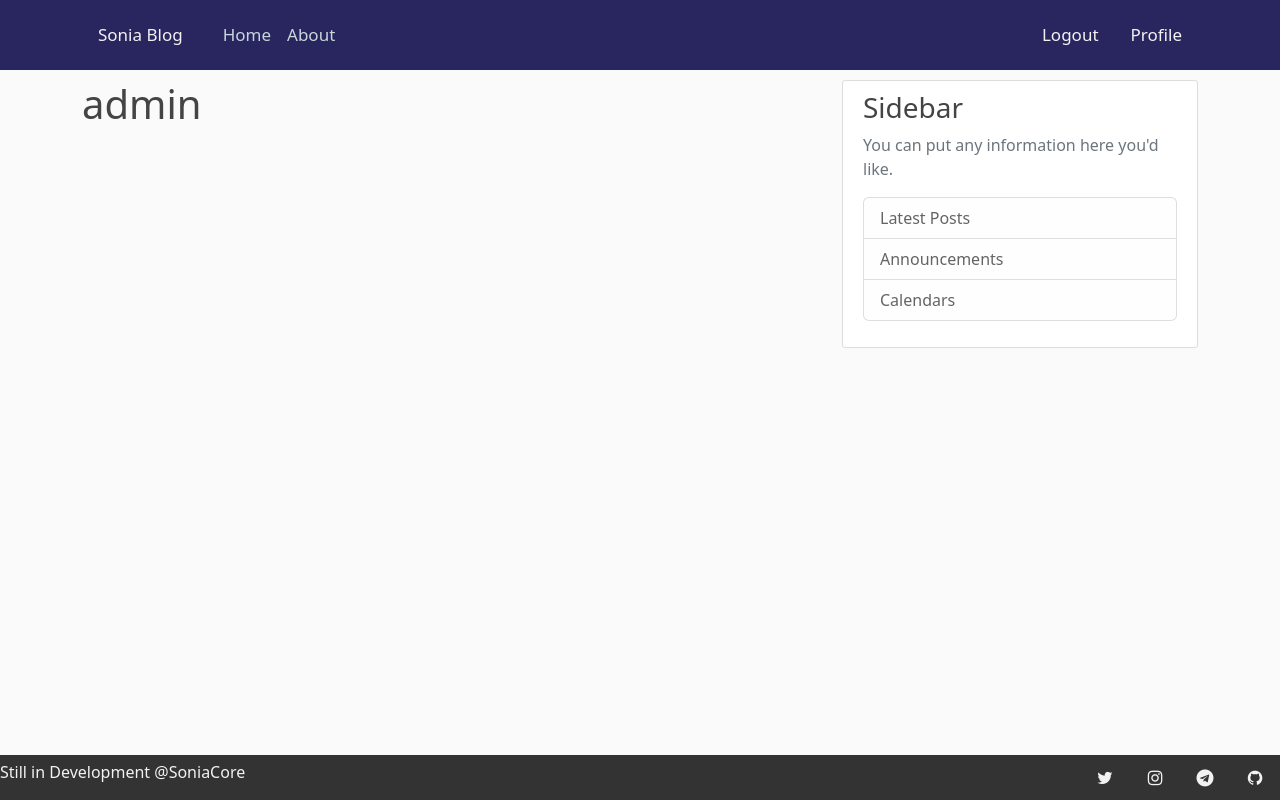
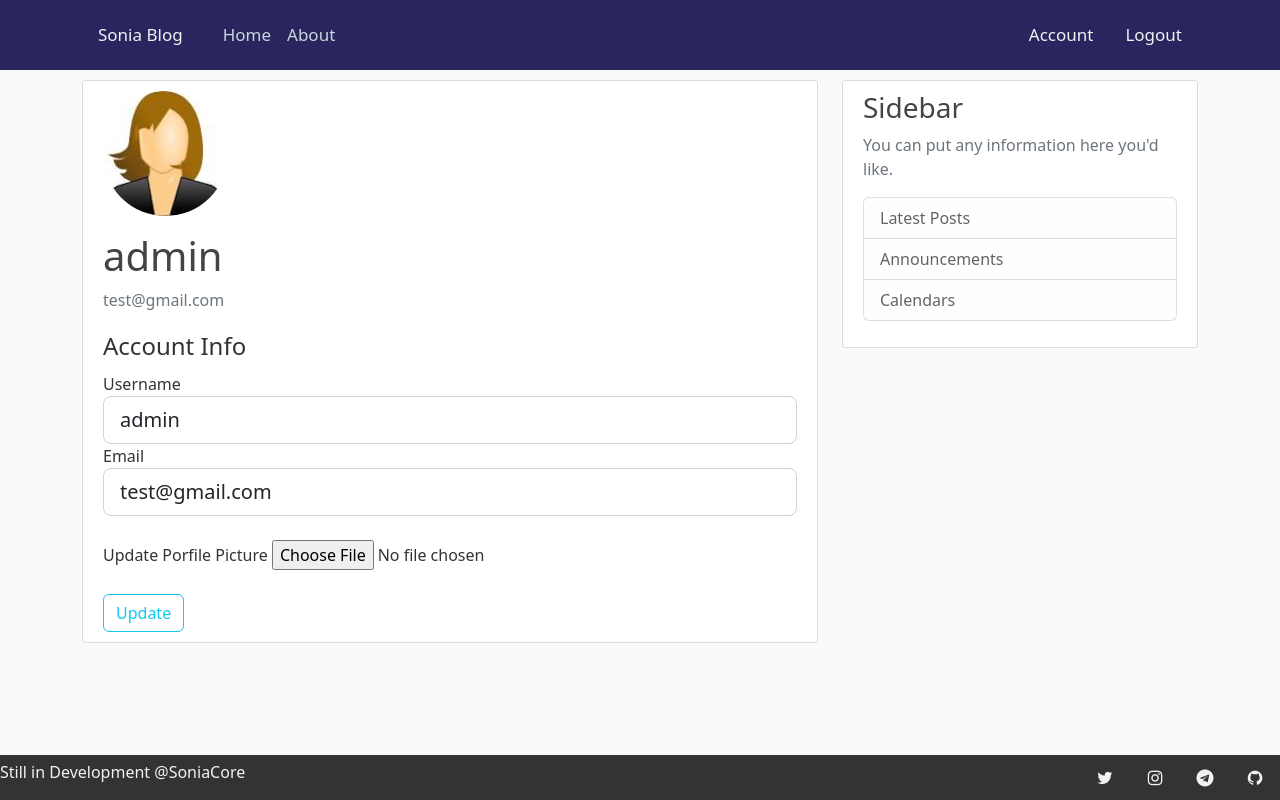
Before and after one commit to SonyaCore/simple-flask-blog, a Flask app: page /account in a window 1280 px wide. Run offline with Flask 2, Linux system fonts and the light colour scheme; a user stored in the database is signed in; some libraries are stand-ins or nearby versions.

Commit message:
added profile update and profile picture update

```diff
--- a/app/forms.py
+++ b/app/forms.py
@@ -1,17 +1,23 @@
 from flask_wtf import FlaskForm
+from flask_wtf.file import FileField , FileAllowed
+from flask_login import current_user
 from wtforms import StringField , PasswordField , SubmitField , BooleanField
 from wtforms.validators import DataRequired,Length , Email , EqualTo , ValidationError
 from app.models import User
 
 class RegistrationForm(FlaskForm):
     username = StringField('Username',
-                            validators=[DataRequired(),Length(min=2,max=10)])
+                            validators=[DataRequired(),
+                            Length(min=2,max=10)])
     email = StringField('Email',
-                            validators=[DataRequired(),Email()])
+                            validators=[DataRequired(),
+                            Email()])
     password = PasswordField('Password',
                             validators=[DataRequired()])
     confirm_password = PasswordField('Confirm Password',
-                            validators=[DataRequired(),EqualTo('password')])
+                            validators=[DataRequired(),
+                            EqualTo('password')])
+
     submit = SubmitField('Sign Up')
 
     def validate_username(self,username):
@@ -26,9 +32,35 @@ class RegistrationForm(FlaskForm):
 
 class LoginForm(FlaskForm):
     email = StringField('Email',
-                            validators=[DataRequired(),Email()])
+                            validators=[DataRequired(),
+                            Email()])
     password = PasswordField('Password',
                             validators=[DataRequired()])
 
     remember = BooleanField('Remember Me')
     submit = SubmitField('Login')
+
+class UpdateAccountForm(FlaskForm):
+    username = StringField('Username',
+                            validators=[DataRequired(),
+                            Length(min=2,max=10)])
+    email = StringField('Email',
+                            validators=[DataRequired(),
+                            Email()])
+
+    picture = FileField('Update Porfile Picture',
+                            validators=[FileAllowed(['jpg','png','jpeg'])])
+
+    submit = SubmitField('Update')
+
+    def validate_username(self,username):
+        if username.data != current_user.username:
+            user = User.query.filter_by(username=username.data).first()
+            if user:
+                raise ValidationError('ََThe username already exist!')
+
+    def validate_email(self,email):
+        if email.data != current_user.email:
+            user = User.query.filter_by(email=email.data).first()
+            if user:
+                raise ValidationError('The email already exist!')
--- a/app/routes.py
+++ b/app/routes.py
@@ -1,8 +1,13 @@
 from flask import render_template , url_for, flash , redirect , request
 from app import app , db , bcrypt
-from app.forms import RegistrationForm , LoginForm
+from app.forms import RegistrationForm , LoginForm , UpdateAccountForm
 from app.models import User,Post
 from flask_login import login_user , current_user , logout_user , login_required
+from PIL import Image
+
+import secrets
+import os
+
 
 posts = [
     {
@@ -34,7 +39,8 @@ def name():
 @app.route('/')
 @app.route('/home')
 def home():
-    return render_template('home.html',posts=posts)
+    return render_template('home.html',
+    posts=posts)
 
 @app.route('/about')
 def about():
@@ -47,12 +53,23 @@ def register():
     form = RegistrationForm()
     if form.validate_on_submit():
         hashed_password = bcrypt.generate_password_hash(form.password.data).decode('utf-8') # Hash password
-        user = User(username=form.username.data,email=form.email.data,password=hashed_password) # Add User
-        db.session.add(user) # Commit to DB
+
+        # Add User
+        user = User(username=form.username.data,
+        email=form.email.data,
+        password=hashed_password)
+
+        # Commit to DB
+        db.session.add(user)
         db.session.commit()
-        flash(f'{form.username.data} has been created !', category='success')
+
+        flash(f'{form.username.data} has been created !',
+        category='success')
+
         return redirect(url_for('login'))
-    return render_template('register.html',title='Register', form = form)
+    return render_template('register.html',
+    title='Register',
+    form = form)
 
 @app.route('/login',methods=['GET','POST'])
 def login():
@@ -68,14 +85,60 @@ def login():
             return redirect(next_page) if next_page else redirect(url_for('home'))
         else:
             flash('Login Failed Check your information!', category='danger')
-    return render_template('login.html',title='Login', form = form)
+    return render_template('login.html',
+    title='Login',
+    form = form)
 
 @app.route('/logout')
 def logout():
     logout_user()
     return redirect(url_for('home'))
 
-@app.route('/account')
+
+def save_picture(form_picture):
+    # Generate Hex Token for Profile Picture
+    random_hex = secrets.token_hex(8)
+    _, f_ext = os.path.splitext(form_picture.filename)
+    picture_fn = UpdateAccountForm().username.data + '_' + random_hex + f_ext
+
+    # Join Picture
+    picture_path = os.path.join(app.root_path, 'static/profile', picture_fn)
+
+    # Avatar Picure Resolution
+    output_size = (125,125)
+
+    # Final Picture Resolution
+    picture = Image.open(form_picture)
+    picture.thumbnail(output_size)
+
+    # Save Picture to File System
+    picture.save(picture_path)
+
+    return picture_fn
+
+
+@app.route('/account',methods=['GET','POST'])
 @login_required
 def account():
-    return render_template('account.html',title='My Profile')
+    form = UpdateAccountForm()
+    if form.validate_on_submit():
+        if form.picture.data:
+            old_pic = current_user.image_file
+            picture_file = save_picture(form.picture.data)
+            current_user.image_file = picture_file
+            if old_pic != 'default.jpg':
+                os.remove(os.path.join(app.root_path, 'static/profile', old_pic))
+
+        current_user.username = form.username.data
+        current_user.email = form.email.data
+        db.session.commit()
+        flash('your account has been updated!' , category='success')
+        return redirect(url_for('account'))
+    elif request.method == 'GET':
+        form.username.data = current_user.username
+        form.email.data = current_user.email
+    imagefile = url_for('static', filename =f"profile/{current_user.image_file}")
+    return render_template('account.html',
+    title = 'My Profile',
+    profile = imagefile ,
+    form = form)
--- a/app/templates/account.html
+++ b/app/templates/account.html
@@ -1,4 +1,60 @@
 {% extends "layout.html" %}
 {% block content %}
-    <h1>{{ current_user.username }}</h1>
+<div class="content-section">
+    <div class="media">
+      <img class="rounded-circle account-img" src="{{ profile }}">
+      <div class="media-body">
+        <h2 class="account-heading">{{ current_user.username }}</h2>
+        <p class="text-secondary">{{ current_user.email }}</p>
+      </div>
+    </div>
+    <form method="POST" action="" enctype="multipart/form-data">
+        {{ form.hidden_tag() }}
+        <fieldset class="form-group">
+        <legend class="border-primary mb-2">Account Info</legend>
+        <div class="form-group">
+            {{ form.username.label(class="form-control-label") }}
+
+            {% if form.username.errors %}
+                {{ form.username(class="form-control form-control-lg is-invalid") }}
+                <div class="invalid-feedback">
+                    {% for error in form.username.errors %}
+                        <span>{{ error }}</span>
+                    {% endfor %}
+                </div>
+            {% else %}
+                {{ form.username(class="form-control form-control-lg") }}
+            {% endif %}
+        </div>
+
+        <div class="form-group">
+            {{ form.email.label(class="form-control-label") }}
+            {% if form.email.errors %}
+                {{ form.email(class="form-control form-control-lg is-invalid") }}
+                <div class="invalid-feedback">
+                    {% for error in form.email.errors %}
+                        <span>{{ error }}</span>
+                    {% endfor %}
+                </div>
+            {% else %}
+                {{ form.email(class="form-control form-control-lg") }}
+            {% endif %}
+        </div>
+        <br>
+        <div class="form-group">
+            {{ form.picture.label() }}
+            {{ form.picture(class="form-control-file") }}
+            {% if form.picture.errors %}
+                {% for error in form.picture.errors %}
+                    <span class="text-danger">{{ error }}</span></br>
+                {% endfor %}
+            {% endif %}
+        </div>
+        </fieldset>
+        <br>
+        <div class="form-group">
+            {{ form.submit(class="btn btn-outline-info") }}
+        </div>
+    </form>
+    </div>
 {% endblock content %}
--- a/app/templates/layout.html
+++ b/app/templates/layout.html
@@ -32,8 +32,8 @@
               <!-- Navbar Right Side -->
               <div class="navbar-auth">
               {% if current_user.is_authenticated %}
-                <a class="nav-item nav-link" href="{{ url_for('account') }}">Profile</a>
                 <a class="nav-item nav-link" href="{{ url_for('logout') }}">Logout</a>
+                <a class="nav-item nav-link" href="{{ url_for('account') }}">Account</a>
               {% else %}
                 <a class="nav-item nav-link" href="{{ url_for('login') }}">Login</a>
                 <a class="nav-item nav-link" href="{{ url_for('register') }}">Register</a>
--- a/requirements.txt
+++ b/requirements.txt
@@ -5,3 +5,4 @@ email_validator
 flask-sqlalchemy
 flask-bcrypt
 flask_login
+pillow
```
Also changed, not shown: app/site.db, app/static/profile/Sonya_aa738de04367816a.jpeg (added), app/static/profile/default.jpg (added).
